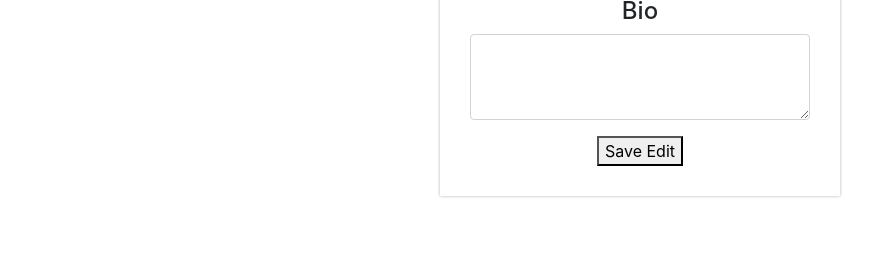
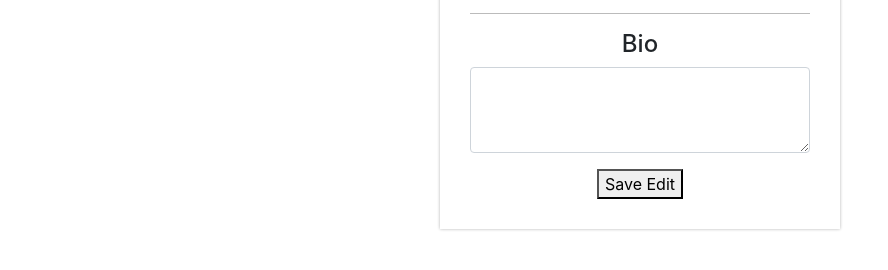
Before and after one commit to tilay123/BlogBook, a website: page editProfile.html in a window 1280 px wide. Shown: the part 442-712 px from the top of the page, without its empty margins (0-888 px from the left). Drawn offline with nearby package versions, Linux system fonts and the light colour scheme.

Commit message:
Update editProfile.html

```diff
--- a/editProfile.html
+++ b/editProfile.html
@@ -42,6 +42,10 @@
             text-align: center;
         }
 
+        hr.solid {
+            border-top: 1px solid #bbb;
+        }
+
     </style>
 
 </head>
@@ -68,6 +72,8 @@
                 <input id="lastName" type="test" placeholder="Last Name" class="form-control">
             </div>
 
+            <hr class="solid">
+
            <div class="form-group">
             <h4>Bio</h4>
             <textarea class="form-control" id="enterBio" rows="3"></textarea>
```
